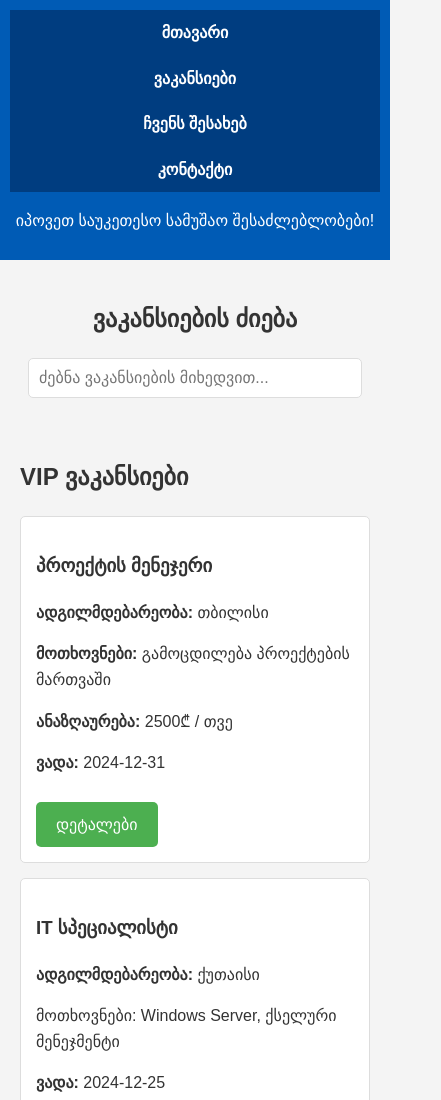
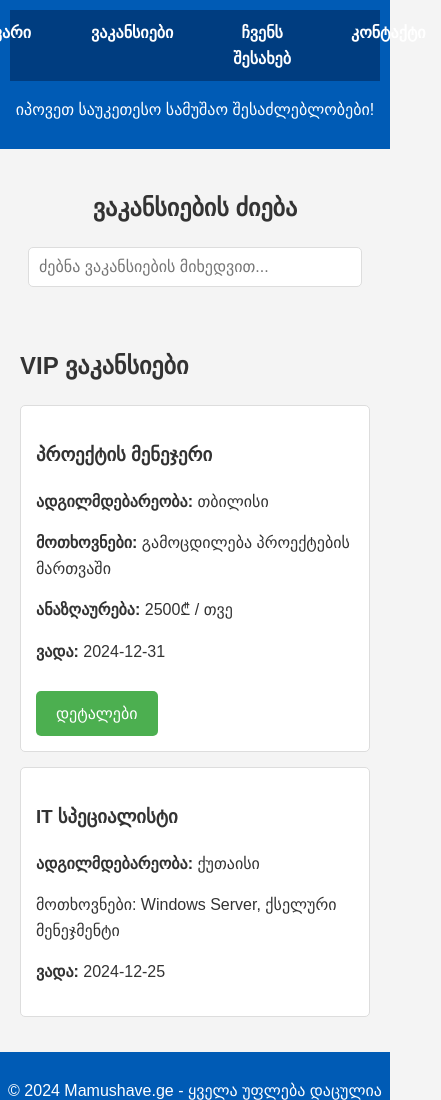
Before and after one commit to Jowerd/myweb, a plain HTML site: page index.html in a window 390 px wide. Shown: the top 1100 px of the page, 441 px wide, since content can reach past the window. Drawn offline with Linux system fonts and the light colour scheme.

Commit message:
Update styles.css

```diff
--- a/styles.css
+++ b/styles.css
@@ -19,7 +19,7 @@ header {
 /* Media query for mobile devices */
 @media (max-width: 768px) {
     .navbar {
-        flex-direction: column; /* ნავბარი იქნება ვერტიკალურად */
+       justify-content: space-evenly; /* ჰორიზონტალური განლაგება */
     }
 
     .dropdown-content {
```
